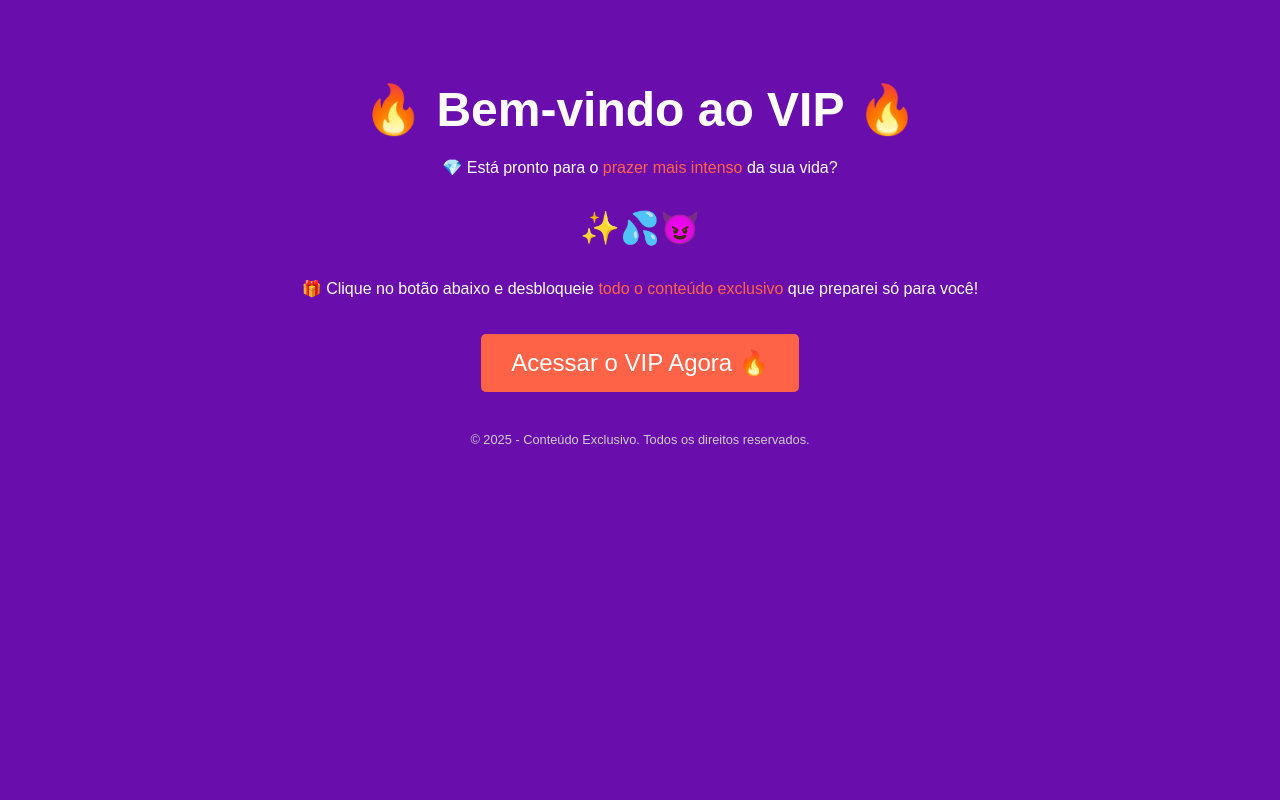
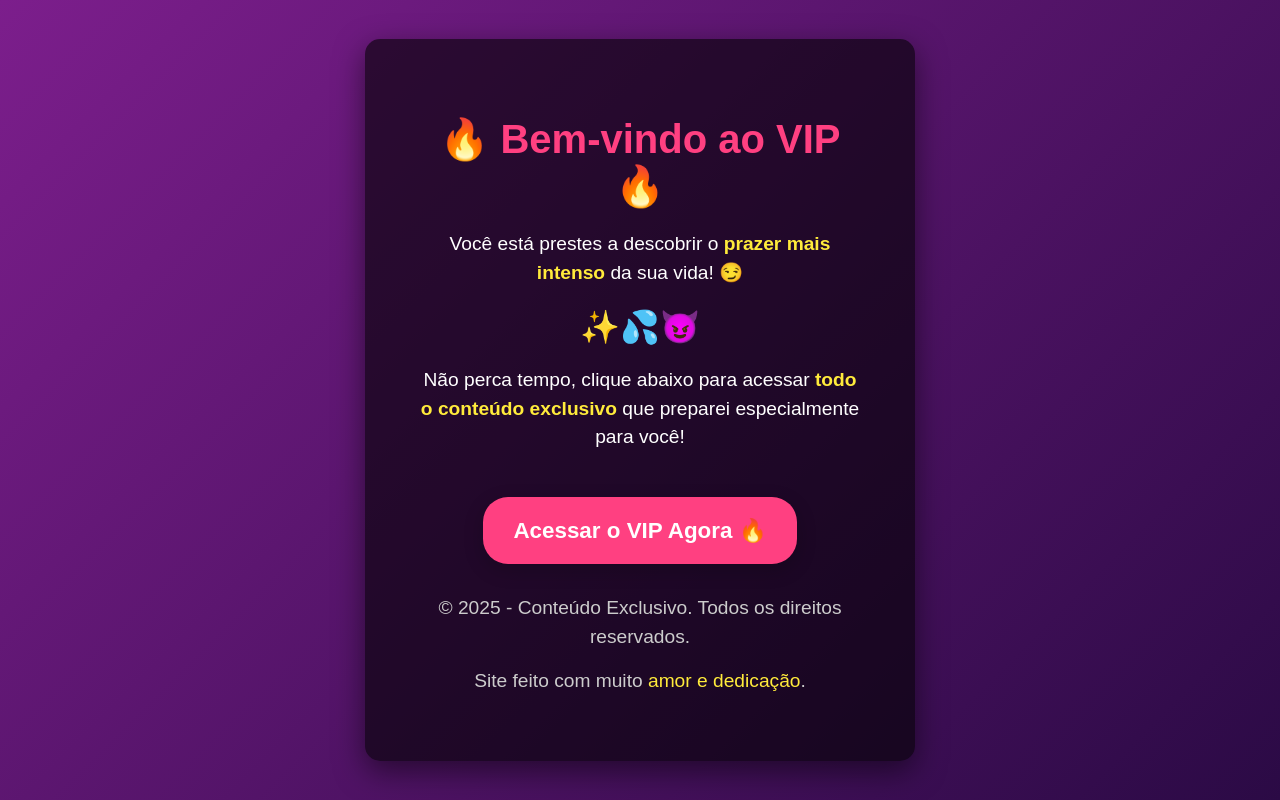
Before and after one commit to bielzinx7asv/GRUPO-VIP, a plain HTML site: page index.html in a window 1280 px wide. Drawn offline with Linux system fonts and the light colour scheme.

Commit message:
Add files via upload

```diff
--- a/index.html
+++ b/index.html
@@ -3,94 +3,137 @@
 <head>
     <meta charset="UTF-8">
     <meta name="viewport" content="width=device-width, initial-scale=1.0">
-    <title>Acesse Aqui o VIP 🔥</title>
-
-    <!-- Google Tag Manager -->
-    <script>(function(w,d,s,l,i){w[l]=w[l]||[];w[l].push({'gtm.start':
-    new Date().getTime(),event:'gtm.js'});var f=d.getElementsByTagName(s)[0],
-    j=d.createElement(s),dl=l!='dataLayer'?'&l='+l:'';j.async=true;j.src=
-    'https://www.googletagmanager.com/gtm.js?id='+i+dl;f.parentNode.insertBefore(j,f);
-    })(window,document,'script','dataLayer','GTM-WSCPRC5P');</script>
-    <!-- End Google Tag Manager -->
+    <title>Acesse o VIP 🔥</title>
 
     <!-- Meta Pixel Code -->
     <script>
-        !function(f,b,e,v,n,t,s)
-        {if(f.fbq)return;n=f.fbq=function(){n.callMethod?
-        n.callMethod.apply(n,arguments):n.queue.push(arguments)};if(!f._fbq)f._fbq=n;n.push=n;n.loaded=!0;n.version='2.0';
-        n.queue=[];t=b.createElement(e);t.async=!0;
-        t.src=v;s=b.getElementsByTagName(e)[0];s.parentNode.insertBefore(t,s)}(window, document,'script',
-        'https://connect.facebook.net/en_US/fbevents.js');
+        !function(f,b,e,v,n,t,s) {
+            if(f.fbq)return;n=f.fbq=function(){n.callMethod?
+            n.callMethod.apply(n,arguments):n.queue.push(arguments)};
+            if(!f._fbq)f._fbq=n;n.push=n;n.loaded=!0;n.version='2.0';
+            n.queue=[];t=b.createElement(e);t.async=!0;
+            t.src=v;s=b.getElementsByTagName(e)[0];s.parentNode.insertBefore(t,s)
+        }(window, document,'script', 'https://connect.facebook.net/en_US/fbevents.js');
         fbq('init', '927943742783974');
         fbq('track', 'PageView');
         fbq('track', 'Purchase', {value: 14.99, currency: 'BRL'});
     </script>
     <!-- End Meta Pixel Code -->
 
+    <!-- Google Tag Manager -->
+    <script>
+        (function(w,d,s,l,i){w[l]=w[l]||[];w[l].push({'gtm.start':
+        new Date().getTime(),event:'gtm.js'});var f=d.getElementsByTagName(s)[0],
+        j=d.createElement(s),dl=l!='dataLayer'?'&l='+l:'';j.async=true;j.src=
+        'https://www.googletagmanager.com/gtm.js?id='+i+dl;f.parentNode.insertBefore(j,f);
+        })(window,document,'script','dataLayer','GTM-WSCPRC5P');
+    </script>
+    <!-- End Google Tag Manager -->
+
     <style>
         body {
-            background-color: #6a0dad; /* Roxo */
-            color: white;
-            font-family: Arial, sans-serif;
+            background: linear-gradient(135deg, #7c1e8c, #2b0a45);
+            color: #fff;
+            font-family: 'Poppins', sans-serif;
+            margin: 0;
+            display: flex;
+            align-items: center;
+            justify-content: center;
+            min-height: 100vh;
+            overflow: hidden;
             text-align: center;
-            margin: 0;
-            padding: 0;
         }
 
         .container {
+            background: rgba(0, 0, 0, 0.6);
+            border-radius: 15px;
             padding: 50px;
+            width: 90%;
+            max-width: 450px;
+            box-shadow: 0 10px 30px rgba(0, 0, 0, 0.5);
+            transition: transform 0.3s ease;
+        }
+
+        .container:hover {
+            transform: scale(1.05);
         }
 
         h1 {
-            font-size: 3em;
+            font-size: 2.5rem;
+            color: #ff4081;
             margin-bottom: 20px;
         }
 
+        p {
+            font-size: 1.2rem;
+            margin: 15px 0;
+            line-height: 1.5;
+            font-weight: 500;
+        }
+
         .highlight {
-            color: #ff6347;
+            font-weight: bold;
+            color: #ffeb3b;
         }
 
         .emoji {
-            font-size: 2em;
+            font-size: 2rem;
         }
 
         .cta-button {
-            background-color: #ff6347; /* Vermelho */
-            color: white;
-            font-size: 1.5em;
-            padding: 15px 30px;
+            display: inline-block;
+            padding: 20px 30px;
+            background-color: #ff4081;
+            color: #fff;
+            font-size: 1.4rem;
+            font-weight: bold;
+            border-radius: 25px;
+            box-shadow: 0 6px 20px rgba(0, 0, 0, 0.2);
             text-decoration: none;
-            border-radius: 5px;
-            display: inline-block;
-            margin-top: 20px;
+            margin-top: 30px;
+            transition: all 0.3s ease;
         }
 
         .cta-button:hover {
-            background-color: #ff4500; /* Laranja escuro */
+            background-color: #ff3366;
+            transform: translateY(-3px);
+            box-shadow: 0 10px 30px rgba(0, 0, 0, 0.3);
         }
 
         .footer {
-            margin-top: 40px;
-            font-size: 0.8em;
-            color: #cccccc;
+            font-size: 0.9rem;
+            color: #ccc;
+            margin-top: 30px;
+        }
+
+        .footer a {
+            color: #ffeb3b;
+            text-decoration: none;
+        }
+
+        .footer a:hover {
+            text-decoration: underline;
         }
     </style>
+
 </head>
 <body>
+    <div class="container">
+        <h1>🔥 Bem-vindo ao VIP 🔥</h1>
+        <p>Você está prestes a descobrir o <span class="highlight">prazer mais intenso</span> da sua vida! 😏</p>
+        <p class="emoji">✨💦😈</p>
+        <p>Não perca tempo, clique abaixo para acessar <span class="highlight">todo o conteúdo exclusivo</span> que preparei especialmente para você!</p>
+        <a href="https://t.me/+AkJogaG9ZFUzN2Nh" target="_blank" class="cta-button">Acessar o VIP Agora 🔥</a>
+        <div class="footer">
+            <p>© 2025 - Conteúdo Exclusivo. Todos os direitos reservados.</p>
+            <p>Site feito com muito <a href="#">amor e dedicação</a>.</p>
+        </div>
+    </div>
 
     <!-- Google Tag Manager (noscript) -->
     <noscript><iframe src="https://www.googletagmanager.com/ns.html?id=GTM-WSCPRC5P"
     height="0" width="0" style="display:none;visibility:hidden"></iframe></noscript>
     <!-- End Google Tag Manager (noscript) -->
 
-    <div class="container">
-        <h1>🔥 Bem-vindo ao VIP 🔥</h1>
-        <p>💎 Está pronto para o <span class="highlight">prazer mais intenso</span> da sua vida?</p>
-        <p class="emoji">✨💦😈</p>
-        <p>🎁 Clique no botão abaixo e desbloqueie <span class="highlight">todo o conteúdo exclusivo</span> que preparei só para você!</p>
-        <a href="https://t.me/+AkJogaG9ZFUzN2Nh" target="_blank" class="cta-button">Acessar o VIP Agora 🔥</a>
-        <div class="footer">© 2025 - Conteúdo Exclusivo. Todos os direitos reservados.</div>
-    </div>
-
 </body>
 </html>
```
